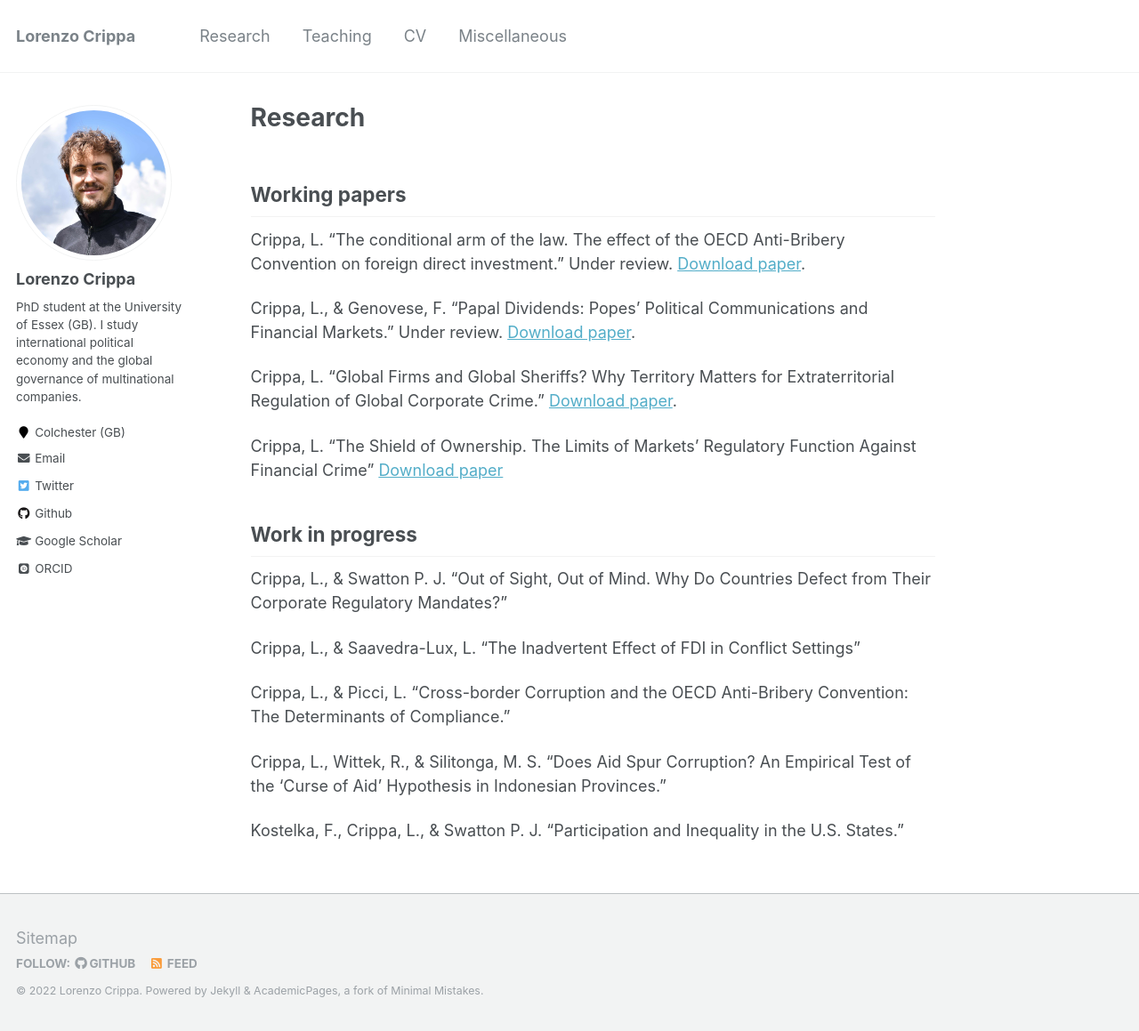
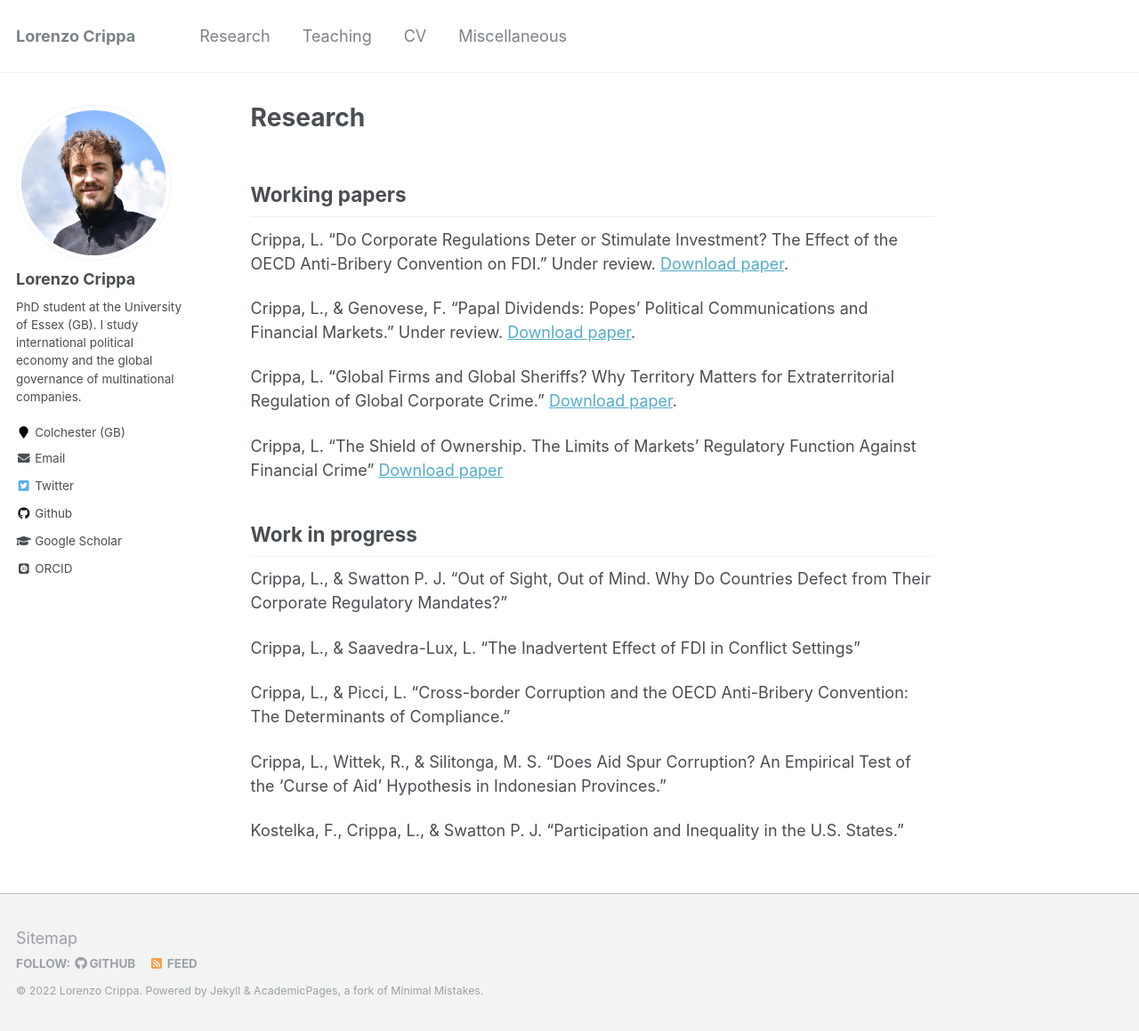
Before and after one commit to lorenzo-crippa/lorenzo-crippa.github.io, a Jekyll site: the page built from _pages/research.md, in a window 1280 px wide and 1159 px high. Shown: the whole window at 89% size. Built offline with Jekyll 4.4.1, drawn with Linux system fonts in a browser that asks for light colours; some web fonts are replaced.

Commit message:
Update paper 1 with RIO submission

```diff
--- a/_pages/research.md
+++ b/_pages/research.md
@@ -6,7 +6,7 @@ redirect_from:
   - /research.html
 ---
 ## Working papers
-Crippa, L. "The conditional arm of the law. The effect of the OECD Anti-Bribery Convention on foreign direct investment." Under review. [Download paper](https://lorenzo-crippa.github.io/files/conditional_arm.pdf).
+Crippa, L. "Do Corporate Regulations Deter or Stimulate Investment? The Effect of the OECD Anti-Bribery Convention on FDI." Under review. [Download paper](https://lorenzo-crippa.github.io/files/regulation_investment.pdf).
 
 Crippa, L., & Genovese, F. "Papal Dividends: Popes' Political Communications and Financial Markets." Under review. [Download paper](https://lorenzo-crippa.github.io/files/papal_dividends.pdf).
 
```
Also changed, not shown: 3 other files.
